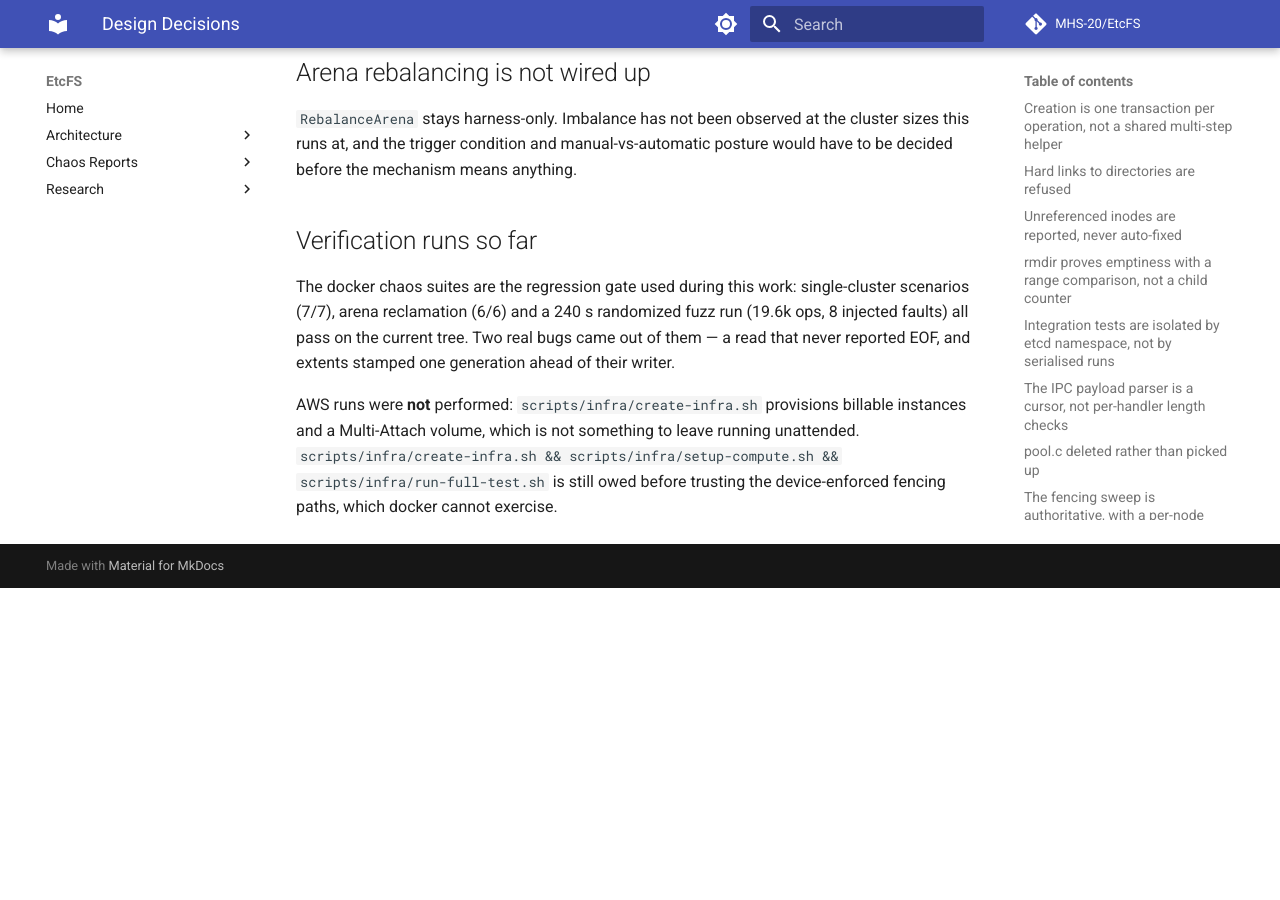
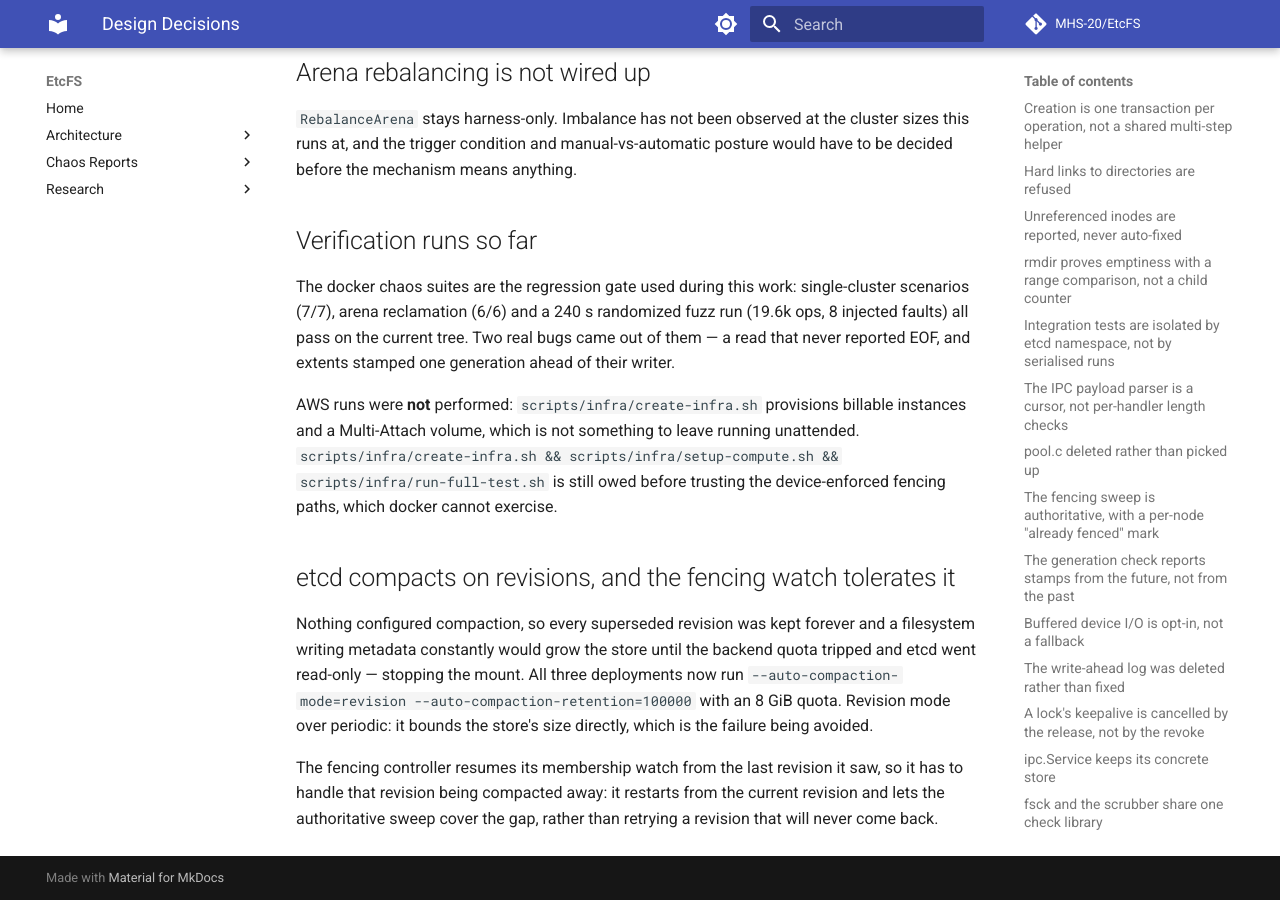
Before and after one commit to MHS-20/EtcFS, an MkDocs documentation site: the page built from docs/design-decisions.md, in a window 1280 px wide and 900 px high, scrolled down 3402 px. Built offline with MkDocs 1.6.1 and Material for MkDocs 9.7.7, drawn with Linux system fonts in a browser that asks for light colours; comment, search, counter and statistics services are not loaded; before the commit the page ends 3990 px from its top, so only the background shows below that.

Commit message:
fix(etcd): configured compaction and tolerated it in the fencing watch

````diff
--- a/docs/architecture/fencing/external-fencing-controller.md
+++ b/docs/architecture/fencing/external-fencing-controller.md
@@ -100,7 +100,9 @@ if the watch channel is closed:
     continue the loop
 ```
 
-Reconnecting from "now" instead silently dropped everything that happened during the gap. That mattered because a fence was only ever triggered by an event: a DELETE arriving in the reconnection window was fenced by nothing at all. Resuming from the last revision closes the routine case, and the authoritative sweep covers what remains — a revision compacted away, or a controller that was not running at the time.
+A revision that has been compacted away cannot be resumed from, and retrying it would spin: the watch reports the error, the controller starts again from the current revision, and the sweep covers the gap. That is exactly what the sweep is authoritative for.
+
+Reconnecting from "now" unconditionally instead silently dropped everything that happened during the gap. That mattered because a fence was only ever triggered by an event: a DELETE arriving in the reconnection window was fenced by nothing at all. Resuming from the last revision closes the routine case, and the authoritative sweep covers what remains — a revision compacted away, or a controller that was not running at the time.
 
 ## Fence Protocol
 
--- a/docs/design-decisions.md
+++ b/docs/design-decisions.md
@@ -140,3 +140,18 @@ billable instances and a Multi-Attach volume, which is not something to leave
 running unattended. `scripts/infra/create-infra.sh && scripts/infra/setup-compute.sh
 && scripts/infra/run-full-test.sh` is still owed before trusting the
 device-enforced fencing paths, which docker cannot exercise.
+
+## etcd compacts on revisions, and the fencing watch tolerates it
+
+Nothing configured compaction, so every superseded revision was kept forever
+and a filesystem writing metadata constantly would grow the store until the
+backend quota tripped and etcd went read-only — stopping the mount. All three
+deployments now run `--auto-compaction-mode=revision
+--auto-compaction-retention=100000` with an 8 GiB quota. Revision mode over
+periodic: it bounds the store's size directly, which is the failure being
+avoided.
+
+The fencing controller resumes its membership watch from the last revision it
+saw, so it has to handle that revision being compacted away: it restarts from
+the current revision and lets the authoritative sweep cover the gap, rather than
+retrying a revision that will never come back.
````
Also changed, not shown: 4 other files.
